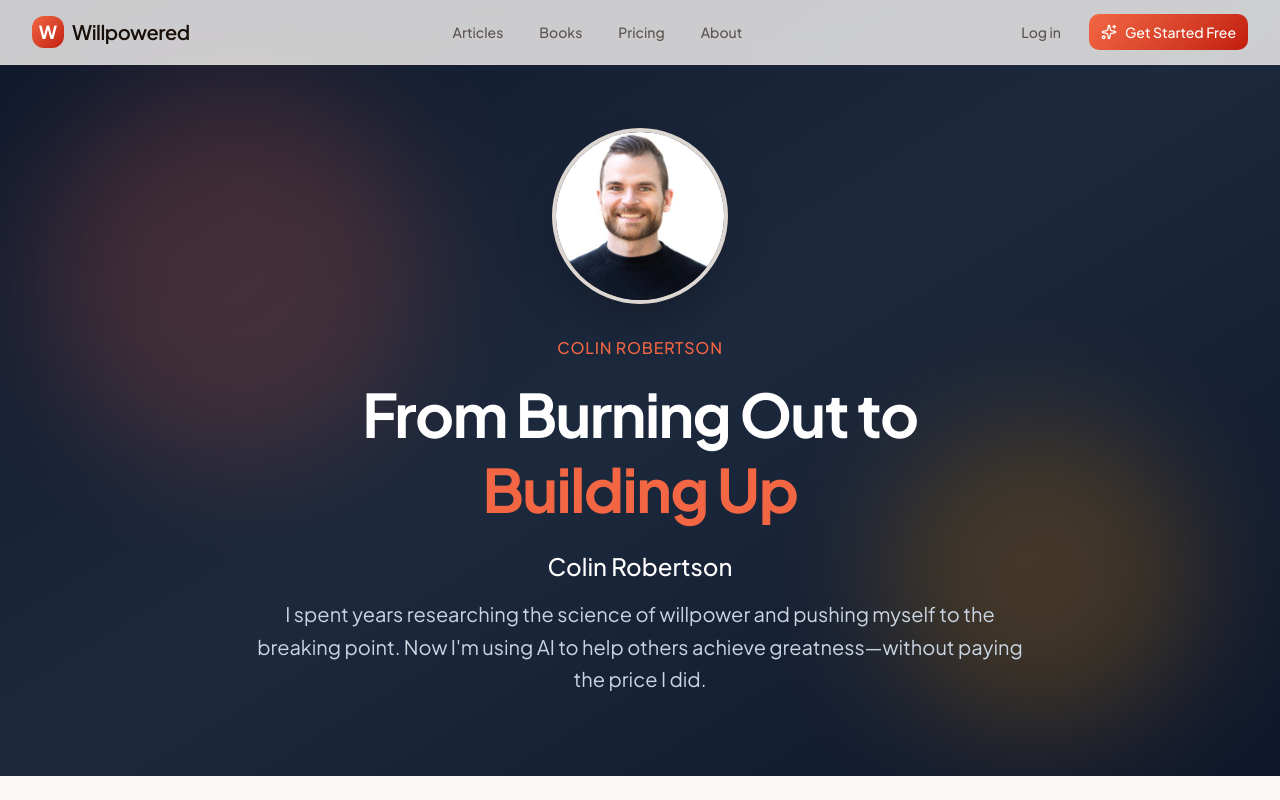
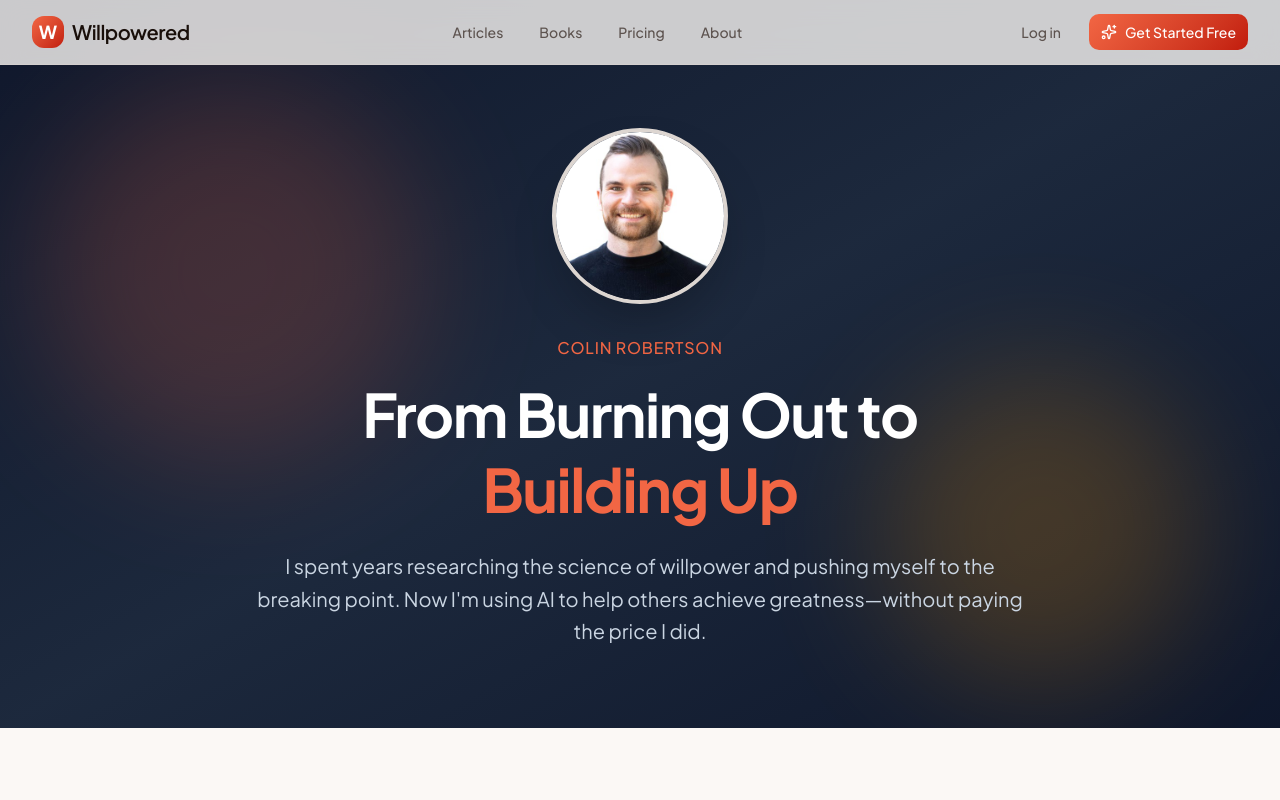
Before and after one commit to WillpoweredVR/Willpowered, a Next.js app: page /about in a window 1280 px wide. Shown: the top 800 px of the page. Built offline with nearby package versions, Linux system fonts and the light colour scheme.

Commit message:
Remove duplicate Colin Robertson on About page

```diff
--- a/src/app/(main)/about/page.tsx
+++ b/src/app/(main)/about/page.tsx
@@ -50,7 +50,6 @@ export default function AboutPage() {
               From Burning Out to <br />
               <span className="text-ember">Building Up</span>
             </h1>
-            <p className="text-2xl text-white font-medium mb-4">Colin Robertson</p>
             <p className="text-xl text-slate-300 leading-relaxed max-w-3xl mx-auto">
               I spent years researching the science of willpower and pushing myself to the breaking point.
               Now I&apos;m using AI to help others achieve greatness—without paying the price I did.
```
